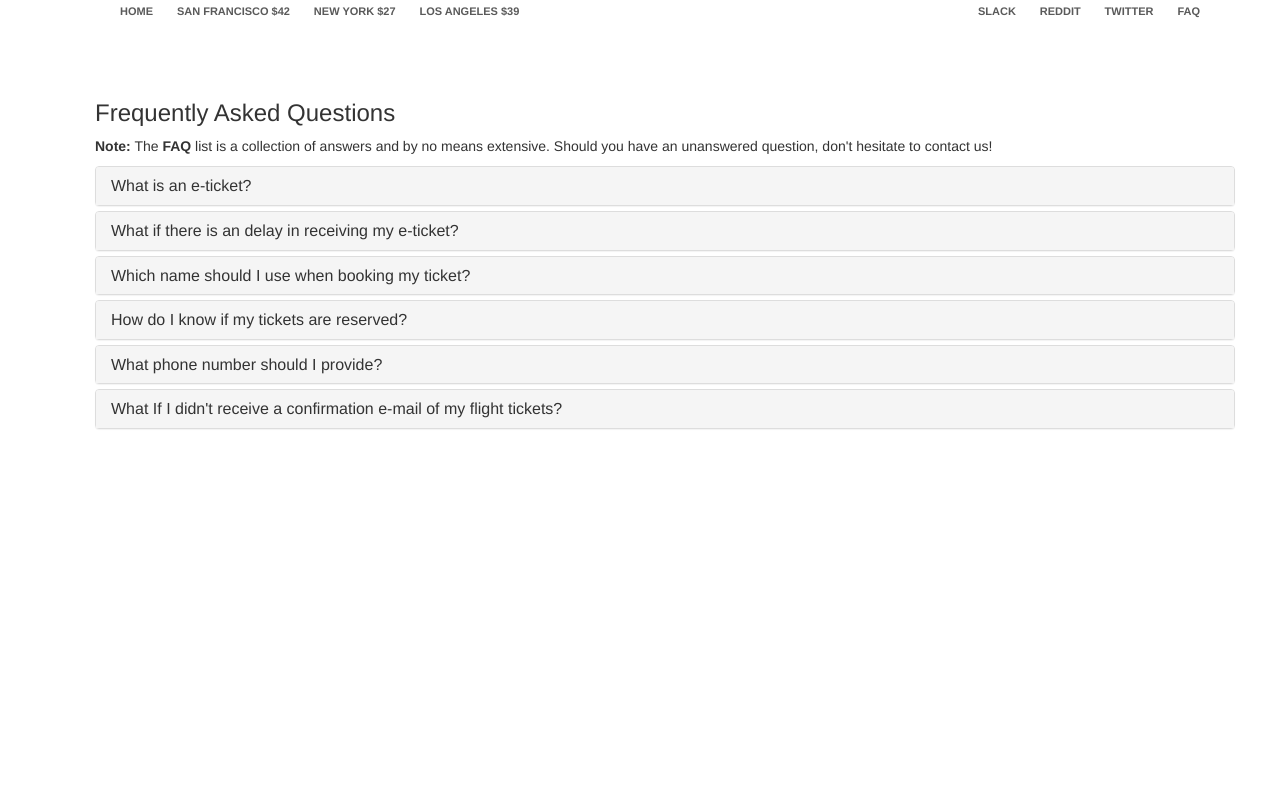
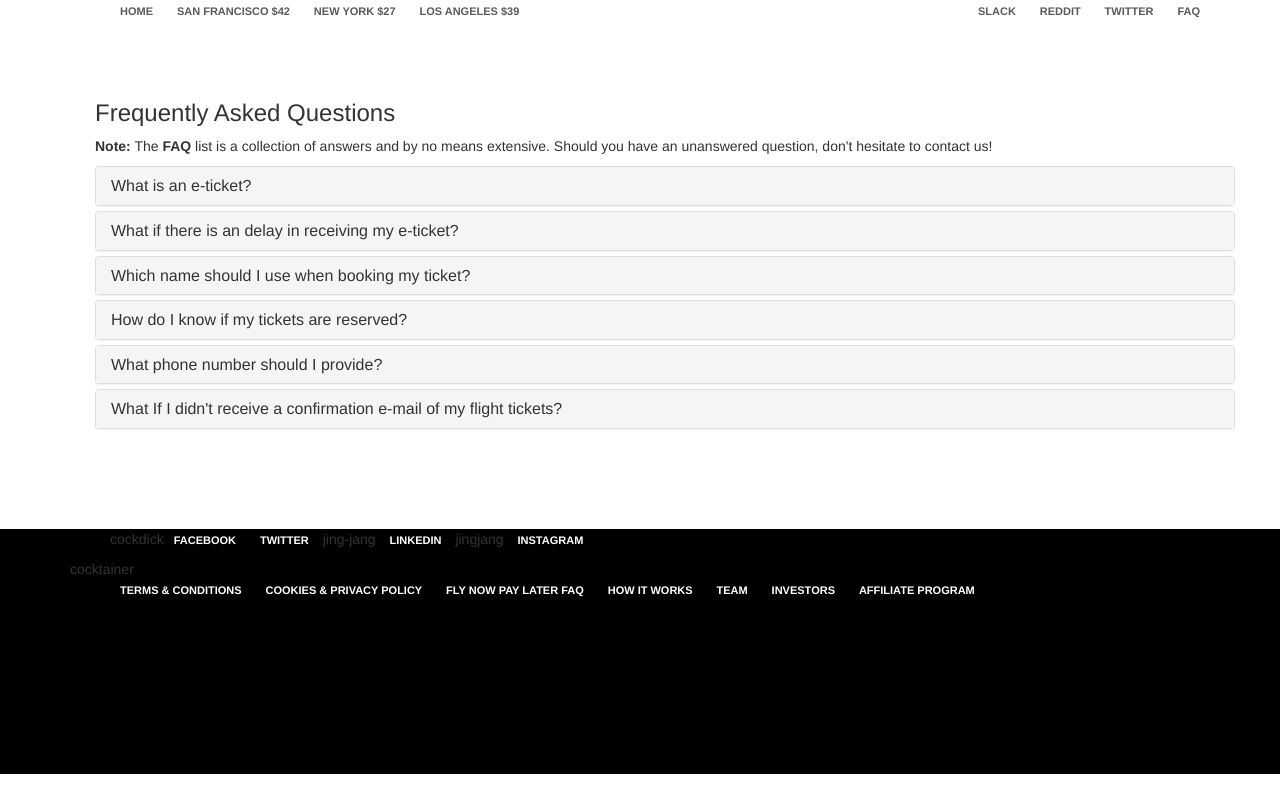
Before and after one commit to davincios/davincios, a plain HTML site: page faq.html in a window 1280 px wide. Drawn offline with nearby package versions, Linux system fonts and the light colour scheme.

Commit message:
Added components and Flymble maincode footer

```diff
--- a/css/styles.css
+++ b/css/styles.css
@@ -57,3 +57,25 @@ body {
 .faq_section {
   padding: 80px;
 }
+
+.footer {
+  position: relative;
+  background-color: black;
+  height: 245px;
+}
+
+.footer a {
+  color: #ffff;
+  font-size: 11px;
+    padding: 14px 10px;
+  font-weight: bold;
+  text-transform: uppercase;
+}
+
+.footer li {
+  display: inline;
+}
+
+socialList {
+  margin-top: 5px;
+}
--- a/faq.html
+++ b/faq.html
@@ -125,4 +125,42 @@ There could have been a typo in your email address when you created the booking,
         </div>
       </div>
    </body>
+   <footer>
+    <div class="footer">
+      <div class="container">
+        <div class="socialList">
+           <ul class="pull-left">
+                    <li>
+                      cockdick<a href='https://facebook.com/Flymble/'>Facebook</a>
+                    </li>
+                    <li>
+                      <a href="https://twitter.com/flymbletravel">Twitter</a>
+                    </li>
+                    jing-jang<li>
+                      <a href="https://www.linkedin.com/company/flymble">LinkedIn</a>
+                    </li>
+                    jing<li>jang
+                      <a href="https://www.instagram.com/flymbletravel/">Instagram</a>
+                    </li>
+                  </ul>
+          </div>
+        </div>
+        <div class="container">cocktainer
+          <ul class="linksList">
+                <li><a href="#">Terms & conditions</a></li>
+                <li><a href="#">Cookies & Privacy Policy</a></li>
+                <li><a href="https://www.flynowpaylater.com/faqs" target='_blank' rel='noopener noreferrer'>Fly Now Pay Later FAQ</a></li>
+                <li><a href="#">How it Works</a></li>
+                <li><a href="#">Team</a></li>
+                <li><a href="#">Investors</a></li>
+                <li><a href="#">Affiliate program</a></li>
+          </ul>
+         </div>
+         <div class="container">
+           <form class="" action="index.html" method="post">
+
+           </form>
+         </div>
+      </div>
+   </footer>
   </html>
```
Also changed, not shown: components/footer/LandingFooter.js (added, +18 -0 lines), main.html (+7 -0 lines), components/footer/LandingFooter.scss (added), components/footer/assets/facebook-logo.svg (added), components/footer/assets/flymble_logo_white.svg (added), components/footer/assets/instagram-logo.svg (added), components/footer/assets/linkedIn-logo.svg (added), components/footer/assets/partnersList.png (added), components/footer/assets/paymentsList.png (added), components/footer/assets/twitter-logo-silhouette.svg (added).
